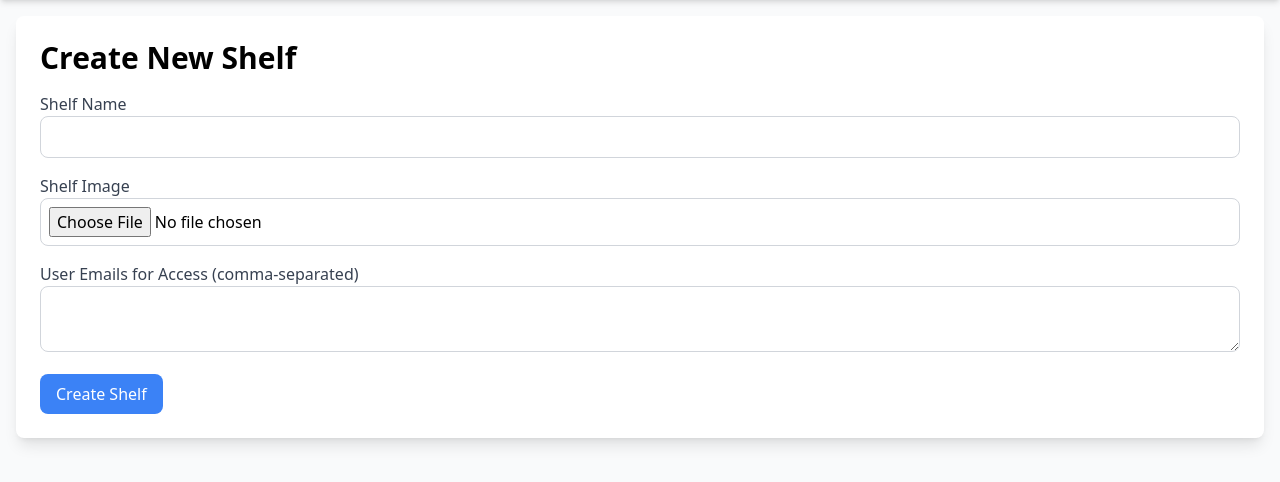
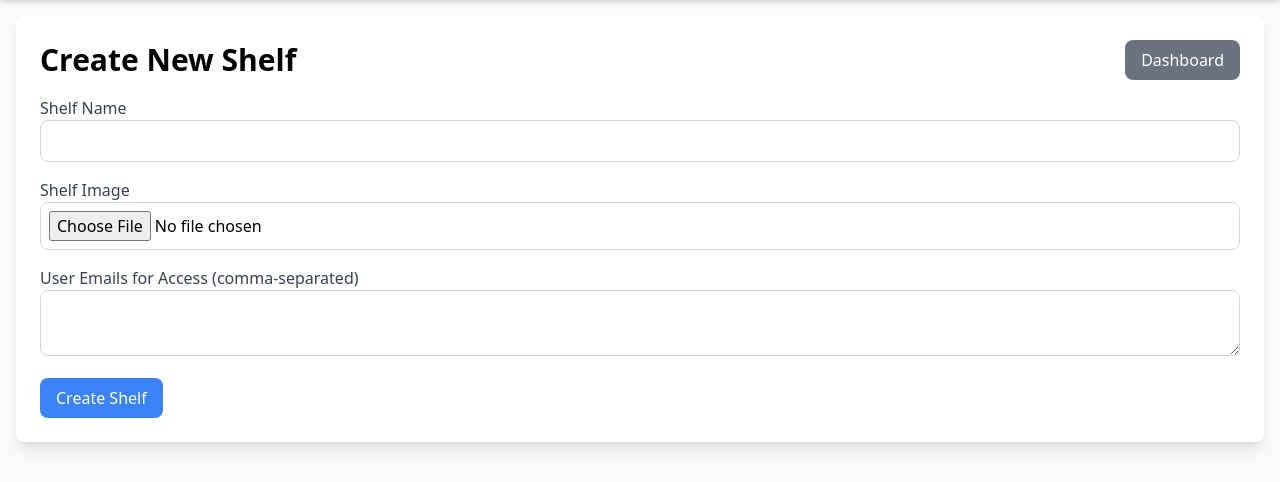
Before and after one commit to Riccardocode/smartShelf, a PHP site: page /shelf_management/views/createShelf.php in a window 1280 px wide. Shown: the part 96-578 px from the top of the page. Run offline with PHP 8.4, Linux system fonts and the light colour scheme; the visitor is signed in with stand-in values (Sample User, id 1); some libraries are stand-ins or nearby versions.

Commit message:
Update createShelf.php layout and add dashboard link

```diff
--- a/shelf_management/views/createShelf.php
+++ b/shelf_management/views/createShelf.php
@@ -10,7 +10,10 @@ include('../../header.php');
 ?>
 <div class="container mx-auto p-4">
     <div class="bg-white p-6 rounded-lg shadow-lg">
-        <h1 class="text-3xl font-bold mb-4">Create New Shelf</h1>
+        <div class="flex justify-between items-center mb-4">
+            <h1 class="text-3xl font-bold">Create New Shelf</h1>
+            <a href="<?php echo $BASE_URL; ?>dashboard.php" class="bg-gray-500 text-white px-4 py-2 rounded-lg">Dashboard</a>
+        </div>
         <form action="../controllers/process_shelf_creation.php" method="POST" enctype="multipart/form-data">
             <div class="mb-4">
                 <label for="name" class="block text-gray-700">Shelf Name</label>
@@ -29,4 +32,5 @@ include('../../header.php');
     </div>
 </div>
 </body>
+
 </html>
```
